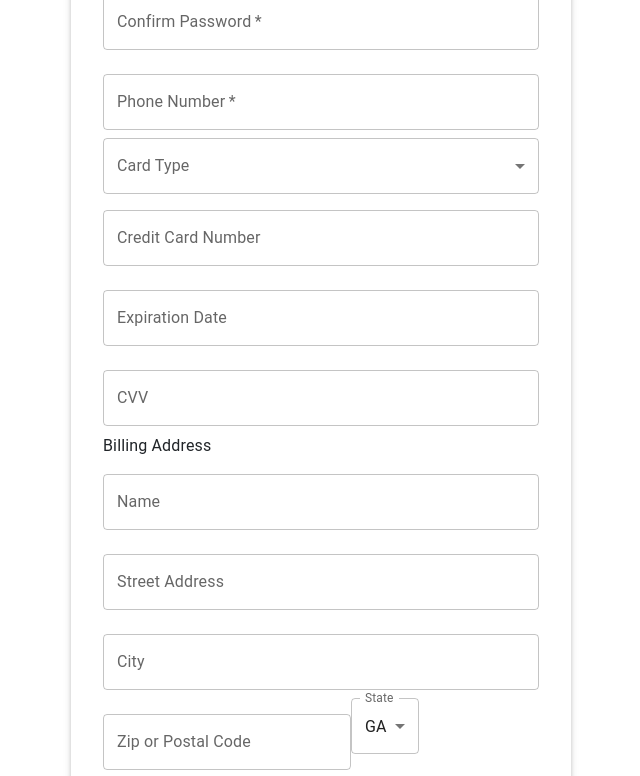
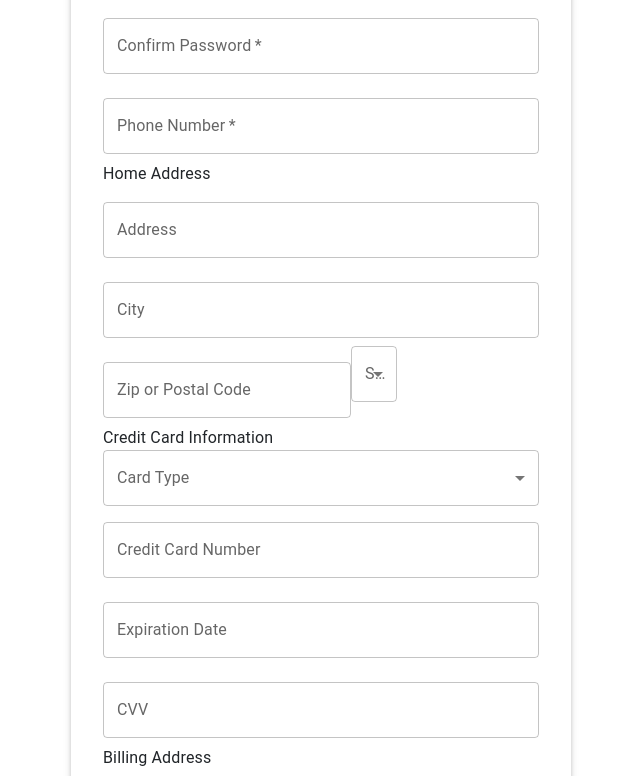
Before and after one commit to JeffreyJ02/cinema_proj, a Next.js app: page /sign-up in a window 1280 px wide. Shown: the part 572-1348 px from the top of the page, without its empty margins (319-959 px from the left). Built offline with nearby package versions, Linux system fonts and the light colour scheme.

Commit message:
home address

```diff
--- a/src/app/components/SignUp.js
+++ b/src/app/components/SignUp.js
@@ -23,6 +23,10 @@ const SignUpPage = () => {
     password: "",
     confirmPassword: "",
     phone_number: "",
+    home_address: "",
+    home_city:"",
+    home_state:"",
+    home_zip:"",
     card_number: "",
     card_type: "",
     expirationDate: "",
@@ -191,6 +195,7 @@ const SignUpPage = () => {
           registerForPromos: promos,
         }),
       });
+      const userID = await fetch(`http://localhost:8080/api/get-user-id-by-email?email=${email}`);
       console.log("User Response: ", response);
       if (!response.ok) {
         const errorData = await response.json();
@@ -206,11 +211,14 @@ const SignUpPage = () => {
       const userId = userData?.Id;
 
 
-      if (billingName)
-        await registerAddress(email, billingName, billingAddress, billingCity, billingZip, billingState);
+      if (billingName) {
+        let billingID = await registerAddress(email, billingName, billingAddress, billingCity, billingZip, billingState, userID, false);
+        if(card_number) {
+          await registerCard(email, encrypt(card_type), encrypt(card_number), encrypt(expirationDate), encrypt(securityCode), userID, billingID);
+        }
+      }
 
-      if(card_number)
-        await registerCard(email, encrypt(card_type), encrypt(card_number), encrypt(expirationDate), encrypt(securityCode));
+
 
 
       if (promos == 1) sendOptInEmail(email);
@@ -250,7 +258,7 @@ const SignUpPage = () => {
   // Function to register the address
 const registerAddress = async (email, billingName, billingAddress, billingCity, billingZip, billingState) => {
   try {
-    await fetch("http://localhost:8080/api/register-address", {
+    await fetch(`http://localhost:8080/api/register-address?user_id=${userId}`, {
       method: "POST",
 
       headers: { "Content-Type": "application/json" },
@@ -261,7 +269,7 @@ const registerAddress = async (email, billingName, billingAddress, billingCity,
         state: billingState,
         zipCode: billingZip,
         email: email,
-        isHome: true
+        home: true
       })
     });
     console.log("Address registered successfully");
@@ -306,6 +314,9 @@ const cardTypes = ["Visa", "MasterCard", "American Express", "Discover"];
         }}
       >
         <h2>Sign Up</h2>
+        <Grid xs="auto">
+          <Typography>Personal Information</Typography>
+        </Grid>
         <TextField
           label="First Name"
           name="firstName"
@@ -372,6 +383,51 @@ const cardTypes = ["Visa", "MasterCard", "American Express", "Discover"];
           fullWidth
           margin="normal"
         />
+        <Grid xs="auto">
+          <Typography>Home Address</Typography>
+        </Grid>
+        <TextField
+          label="Address"
+          name="home_address"
+          value={formData.home_address}
+          onChange={handleChange}
+          fullWidth
+          margin="normal"
+        />
+        <TextField
+          label="City"
+          name="home_city"
+          value={formData.home_city}
+          onChange={handleChange}
+          fullWidth
+          margin="normal"
+        />
+        <TextField
+          label="Zip or Postal Code"
+          name="home_zip"
+          value={formData.home_zip}
+          onChange={handleChange}
+          margin="normal"
+        />
+        <TextField
+          id="state-select"
+          select
+          label="State"
+          value={formData.home_state}
+          onChange={(e) =>
+            handleChange({ target: { name: "billingState", value: e.target.value } })
+          }
+        >
+          {states.map((state) => (
+            <MenuItem key={state} value={state}>
+              {state}
+            </MenuItem>
+          ))}
+        </TextField>
+
+        <Grid xs="auto">
+          <Typography>Credit Card Information</Typography>
+        </Grid>
         <TextField
           id="type-select"
           select
--- a/src/app/edit-profile/EditProfile.js
+++ b/src/app/edit-profile/EditProfile.js
@@ -103,8 +103,6 @@ useEffect(() => {
     setErrors(newErrors);
     if (Object.keys(newErrors).length > 0) return;
 
-    //const encryptedPassword = btoa(newPassword);
-    //const encryptedCreditCard = btoa(creditCardNumber.slice(0, -4) + "****" + creditCardNumber.slice(-4));
 
     const encryptedNewPassword = hash(newPassword);
     const encryptedCurrentPassword = hash(currentPassword);
```
Also changed, not shown: 8 other files (tests, documents, lock files or other folders).
